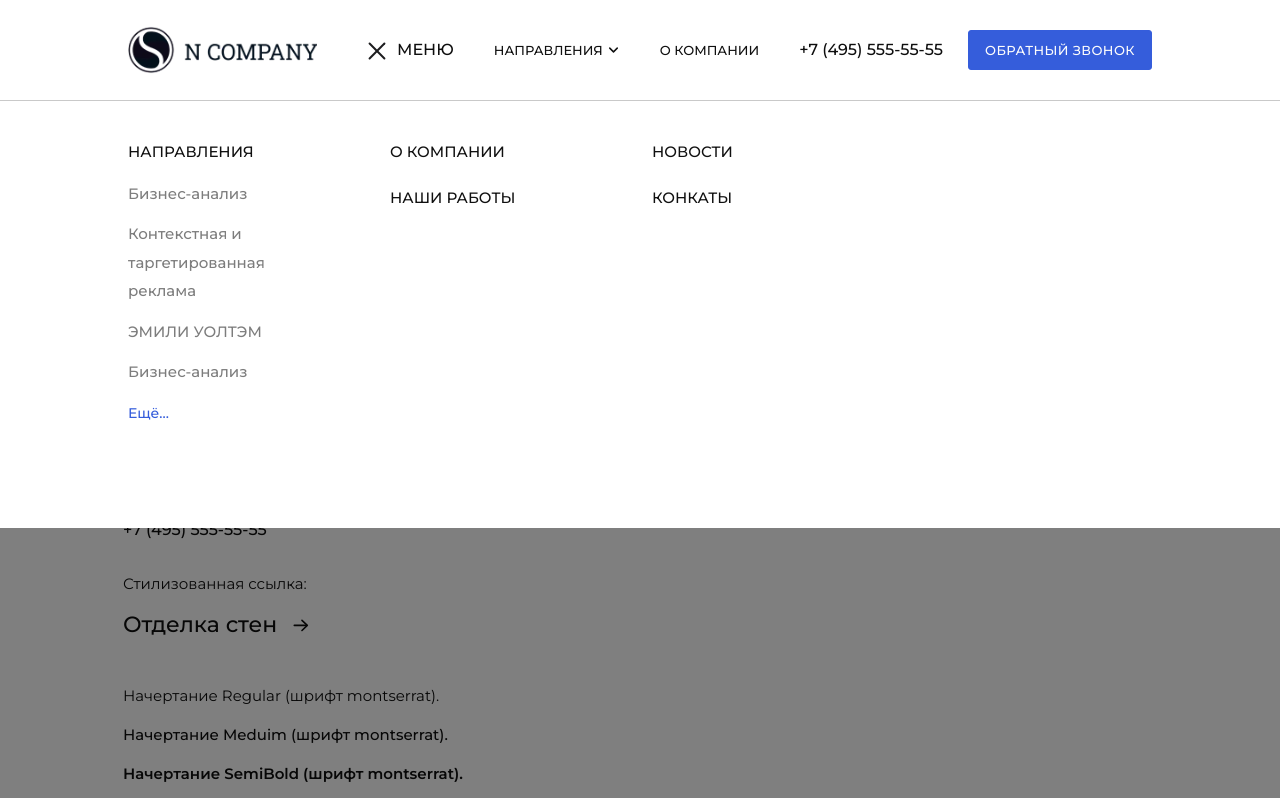
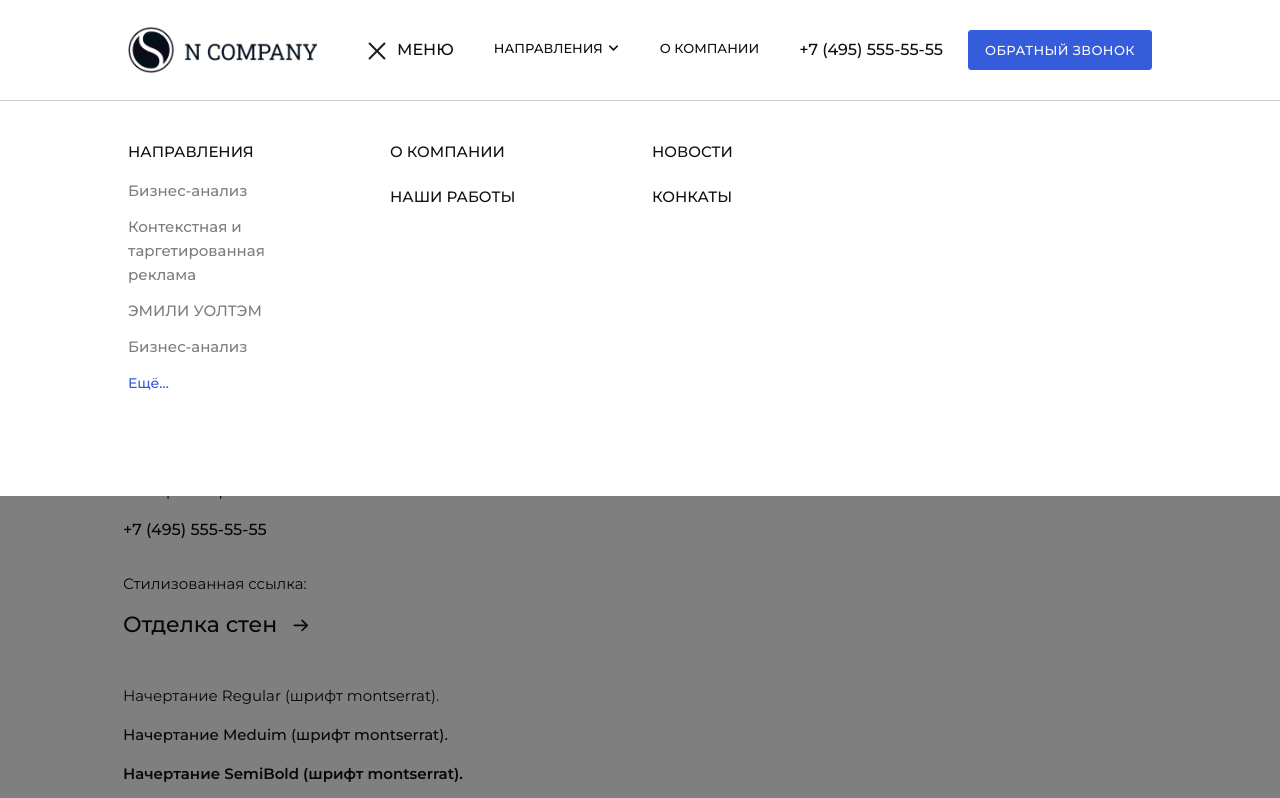
Before and after one commit to irrbis38/universal, a website: page sources/src/pug/ui-kit.pug in a window 1280 px wide. Both pictures are taken after a click on the button "МЕНЮ". Shown: the top 798 px of the page. Drawn offline with nearby package versions, Linux system fonts and the light colour scheme; files that its build step writes are made by us from their sources; files whose address does not match are found by name.

Commit message:
fix: add margin to li, fix buttons

```diff
--- a/sources/src/pug/ui-kit.pug
+++ b/sources/src/pug/ui-kit.pug
@@ -9,7 +9,7 @@ block page
 
         p.p Кнопка 1:
 
-        .btn_blue.mb_30 Обратный звонок
+        button.btn_blue.mb_30(type="button") Обратный звонок
 
         p.p Кнопка 2:
 
@@ -20,7 +20,7 @@ block page
 
         p.p Кнопка 3:
 
-        .btn_blue.btn_large.mb_30 Узнать больше
+        button.btn_blue.btn_large.mb_30(type="button") Узнать больше
 
 
         .paragraph
@@ -32,7 +32,7 @@ block page
 
             p.p Стилизованная ссылка:
 
-            a.a.arrow_link(href="#") Отделка стен
+            a.a.arrow_link(href="") Отделка стен
                 img.btn_arrow__default(src="./images/general/arrow-btn-black.svg" alt="" width="14" height="14" decoding="async")
                 img.btn_arrow__hover(src="./images/general/arrow-btn-blue.svg" alt="" width="14" height="14" decoding="async")
                 img.btn_arrow__active(src="./images/general/arrow-btn-dark-blue.svg" alt="" width="14" height="14" decoding="async")
--- a/sources/src/sass/blocks/general.scss
+++ b/sources/src/sass/blocks/general.scss
@@ -264,7 +264,11 @@ ul {
     list-style-type: disc;
 }
 li {
-    line-height: 190%;
+    line-height: 160%;
+
+    &:not(:last-child) {
+        margin-bottom: 4px;
+    }
 }
 
 .mb_30 {
```
